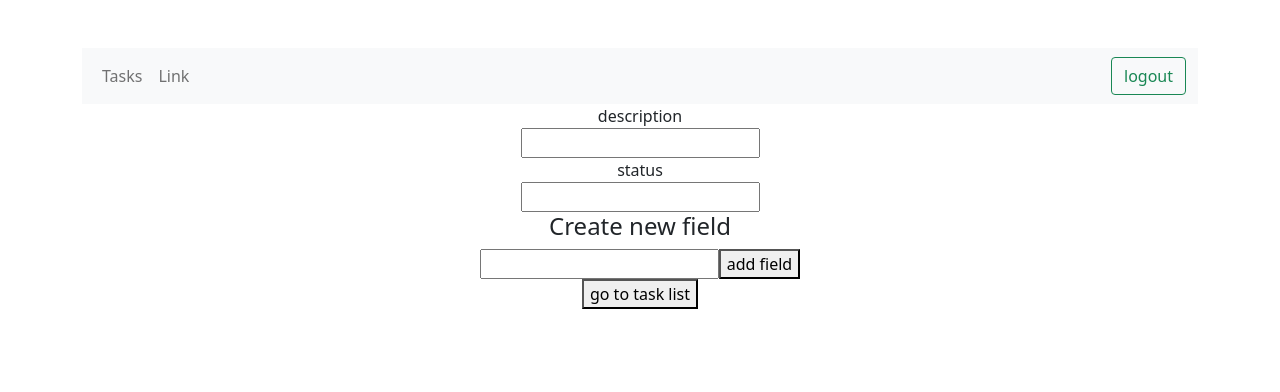
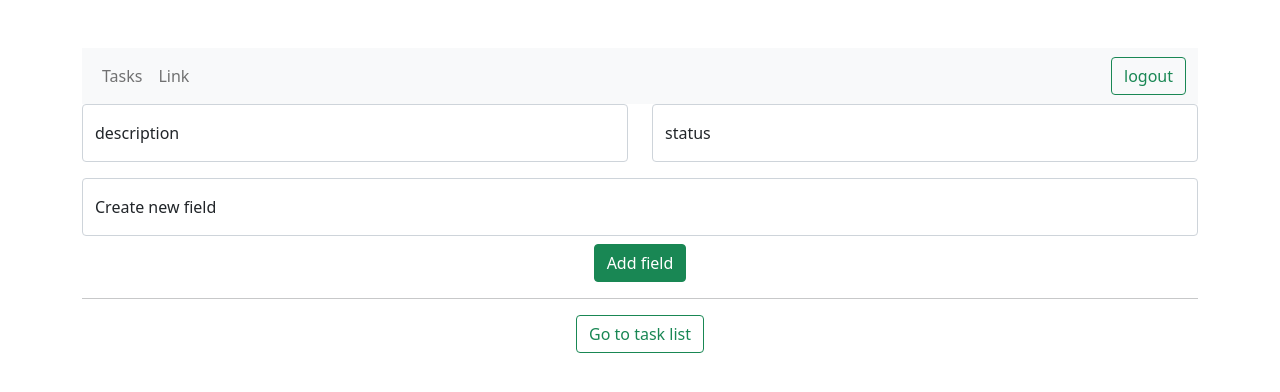
Before and after one commit to EskalonaD/front-back_todo, an Angular app in the folder frontend/: page /tasks/create in a window 1280 px wide. Shown: the top 392 px of the page. Built offline with nearby package versions, Linux system fonts and the light colour scheme; sample sign-in values are in the browser's storage.

Commit message:
my work6

```diff
--- a/frontend/src/app/view-layer/editor/editor.component.html
+++ b/frontend/src/app/view-layer/editor/editor.component.html
@@ -1,27 +1,53 @@
+<div class="row">
+    <div class="col">
+        <app-field id='description' title='description' [data]='task.description' (changed)='changeData($event)'></app-field>
+    </div>
+    <div class="col">
+        <app-field id='status' title='status' [data]='task.status' (changed)='changeData($event)'></app-field>
+    </div>
+</div>
+
 <div>
-    <div class='main-data'>
+    <!-- <div class='main-data'>
         <app-field title='description' [data]='task.description' (changed)='changeData($event)'></app-field>
         <app-field title='status' [data]='task.status' (changed)='changeData($event)'></app-field>
-    </div>
+    </div> -->
     <div class='extra-data'>
+        <!-- <div class="row">
+            <div class="col-8">
+                <app-field id='description' title='description' [data]='task.description' (changed)='changeData($event)'></app-field>
+            </div>
+            <div class="col-4">
+                <app-field id='status' title='status' [data]='task.status' (changed)='changeData($event)'></app-field>
+            </div>
+        </div> -->
         <app-field *ngFor='let field of fields'
             [title]='field.fieldName'
             [data]='field.fieldValue'
             [type]='field.fieldType'
             (changed)='changeData($event)'
         >
-            <button (click)='deleteField(field.fieldName)'>
-                Delete field
-            </button>
+        <button class="btn btn-primary m-1" (click)='deleteField(field.fieldName)'>Delete field</button>
         </app-field>
     </div>
 </div>
-<div>
+
+<div class="mb-3">
+    <div class="form-floating mb-2">
+        <input type="text" class="form-control" id="floatingCreateNewField" placeholder="Create new field" #fieldNameInput>
+        <label for="floatingCreateNewField">Create new field</label>
+    </div>
+    <button type="submit" class="btn btn-success" (click)='addField(fieldNameInput)'>Add field</button>
+</div>
+
+<!-- <div>
     <h4>Create new field</h4>
     <input #fieldNameInput>
     <button (click)='addField(fieldNameInput)'>add field</button>
+</div> -->
+<div class="controlled-buttons">
+    <button type="submit" class="btn btn-success" *ngIf='isDataChanged' (click)='submitTask()'>{{ action }}</button>
 </div>
-<div class="controlled-buttons">
-    <button *ngIf='isDataChanged' (click)='submitTask()'>{{ action }}</button>
-    <button (click)='goToList()'>go to task list</button>
-</div>
+
+<hr>
+<button type="submit" class="btn btn-outline-success" (click)='goToList()'>Go to task list</button>
--- a/frontend/src/app/view-layer/field/field.component.html
+++ b/frontend/src/app/view-layer/field/field.component.html
@@ -1,4 +1,4 @@
-<div class="wrapper">
+<!-- <div class="wrapper">
     <div>{{ title }}</div>
     <input
         type="text"
@@ -7,4 +7,17 @@
         (input)='onChange(input.value)'
     >
 </div>
-<ng-content></ng-content>
+<ng-content></ng-content> -->
+
+<div class="mb-3">
+    <div class="form-floating mb-1">
+        <input type="text" class="form-control" placeholder="{{ title }}"
+        [value]="data || null"
+        #input
+        (input)='onChange(input.value)'
+        >
+        <label>{{ title }}</label>
+    </div>
+
+    <ng-content></ng-content>
+</div>
```
